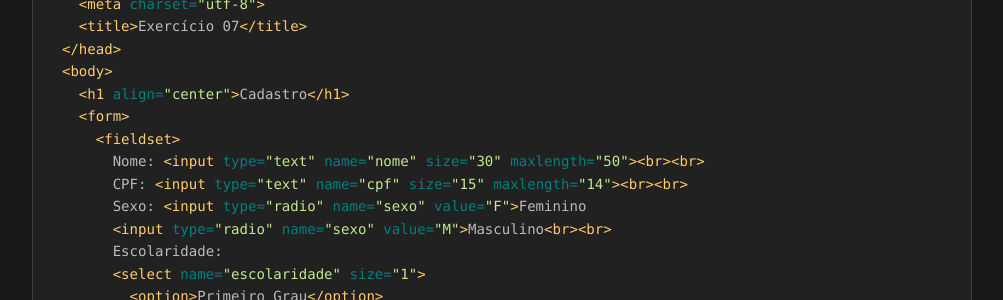
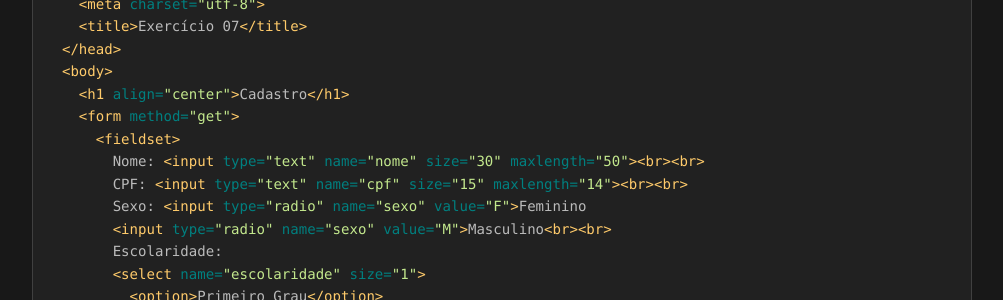
Before and after one commit to amignon/amignon.github.io, a Jekyll site: the page built from paginas/dswi/html.md, in a window 1280 px wide and 900 px high, scrolled down 21996 px. Shown: the part 152-452 px from the top of the window, without its empty margins (138-1141 px from the left). Built offline with Jekyll 4.4.1, drawn with Linux system fonts in a browser that asks for light colours; nearby versions of some CDN libraries.

Commit message:
Atualização

```diff
--- a/paginas/dswi/html.md
+++ b/paginas/dswi/html.md
@@ -1032,7 +1032,7 @@ Exercício 7
   </head>
   <body>
     <h1 align="center">Cadastro</h1>
-    <form>
+    <form method="get">
       <fieldset>
         Nome: <input type="text" name="nome" size="30" maxlength="50"><br><br>
         CPF: <input type="text" name="cpf" size="15" maxlength="14"><br><br>
```
Also changed, not shown: 1 other file.
